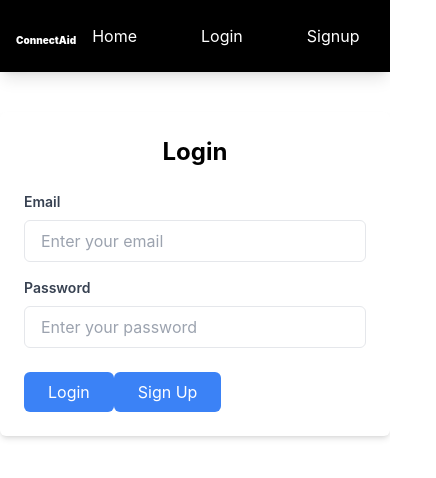
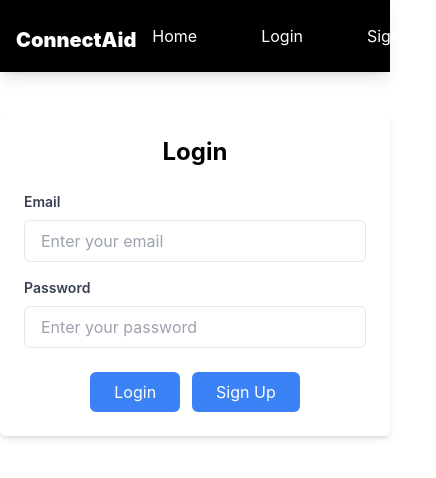
Before and after one commit to sam6akj/connectaid, a React (Create React App) app in the folder front-end/: page /login in a window 390 px wide. Shown: the top 478 px of the page, 436 px wide, since content can reach past the window. Built offline with nearby package versions, Linux system fonts and the light colour scheme.

Commit message:
minor changes in styling

```diff
--- a/front-end/src/components/NavBar.jsx
+++ b/front-end/src/components/NavBar.jsx
@@ -6,7 +6,7 @@ const NavBar = () => {
     return (
         <nav className="navbar bg-black text-white p-4 shadow-lg sticky top-0 z-50">
         <div className="container mx-auto flex justify-between items-center">
-          <h1 className="font-black lg:text-[20px] sm:text-[20px] xs:text-[20px] text-[10px] lg:leading-[30px] mt-2 text-white hover:cursor-pointer">ConnectAid</h1>
+          <h1 className="font-black lg:text-[20px] sm:text-[20px] xs:text-[20px] text-[20px] lg:leading-[30px] mt-2 text-white hover:cursor-pointer">ConnectAid</h1>
           <ul className="flex space-x-8">
             <li className="nav-item">Home</li>
             <li className="nav-item">Login</li>
--- a/front-end/src/pages/Login.jsx
+++ b/front-end/src/pages/Login.jsx
@@ -55,7 +55,7 @@ const Login = () => {
             />
           </div>
 
-          <div class="justify-center">
+          <div class="flex space-x-3 justify-center">
             {/* Login Button */}
             <Button text="Login" onClick={handleLogin} color="bg-blue-500" />
 
```
